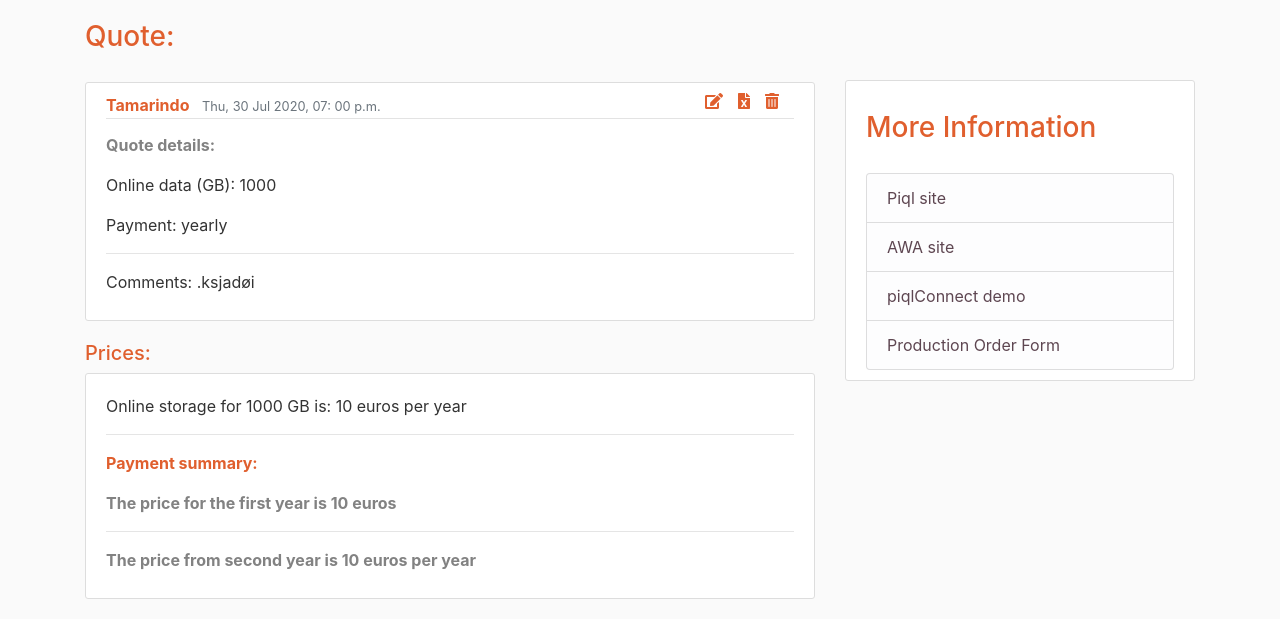
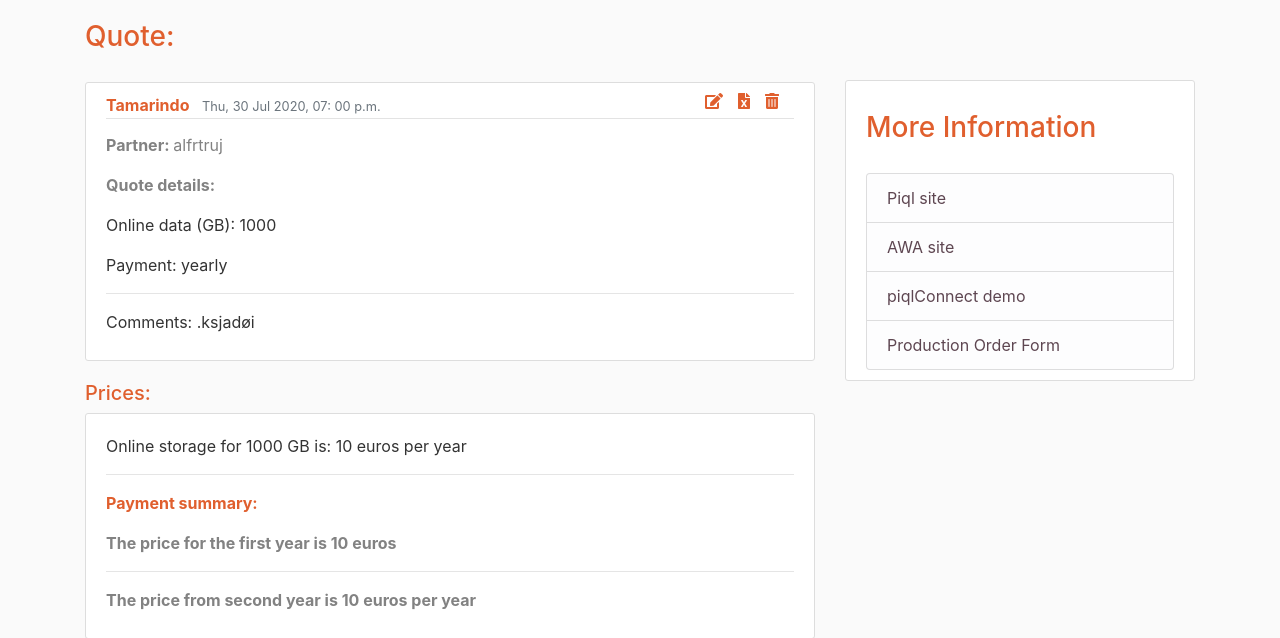
Before and after one commit to alfrtruj-p/calculator, a Django app: template calc/templates/calc/data_order.html in a window 1280 px wide. Shown: the part 190-828 px from the top of the page. Before the commit the page ends 789 px from the top, so only its background shows below. Run offline with Django 3.2, Linux system fonts and the light colour scheme; a user stored in the database is signed in; data comes from the database, SQL or seed files in the repository; both versions use the stored data as it was after the commit; the template is opened without the code that fills it: values that come from a table or form of the project are taken from there, most other values are stand-ins (such as "Sample title", 1, 10 or a date in 2020); parts of the project's set-up code (start-up, migrations or seed data) failed here and were passed over; some libraries are stand-ins or nearby versions.

Commit message:
add partner name to the order form

```diff
--- a/calc/order.py
+++ b/calc/order.py
@@ -23,7 +23,7 @@ def clean(sheet):  # clear previous values in the excel sheet
     sheet['E27'] = None
 
 
-def print_order(created, customer, comments, offline, visual, layout, online_data, payment,
+def print_order(created, partner, customer, comments, offline, visual, layout, online_data, payment,
           awa, entity, storage, reel, prof, days, piqlreader, qty, service, total, total_2):
     # populate the excel order form with the quantities and prices
 
@@ -50,6 +50,7 @@ def print_order(created, customer, comments, offline, visual, layout, online_dat
     platinum = pr.price(table, 'piqlReader_platinum_service')
 
     sh['G4'] = created
+    sh['G5'] = partner
     sh['G7'] = customer
     sh['F10'] = comments
 
--- a/calc/templates/calc/data_order.html
+++ b/calc/templates/calc/data_order.html
@@ -19,7 +19,10 @@
                 <a href="{% url 'data_edit' pk=quote.pk %}"><i class="fas fa-edit"></i></a>
             </div>
             <div class="my_quote">
-                <p style="color: #828282"><strong>Quote details:</strong></p>
+                {% if request.user.is_superuser %}
+                    <p style="color: #828282"><strong>Partner: </strong>{{ quote.partner_name }}</p>
+                {% endif %}
+                    <p style="color: #828282"><strong>Quote details:</strong></p>
 
                 {% if quote.offline_data or quote.pages %}
                     <p>Type of offline preservation: {{ quote.type }}</p>
@@ -74,7 +77,11 @@
 
           <div class="media-body">
             <div class=" result">
+
             {% if quote.payment == 'only_piqlfilm' %}
+                {% if quote.offline_data == 0 and quote.pages == 0 and quote.online_data == 0 %}
+                <p style="color: #828282"><strong>You missed online data or offline data. Please add the amount</strong></p>
+            {% else %}
                 {% if quote.online_data == 0 %}
                     <p>Offline storage for {{ quote.offline_data }} GB and {{ quote.pages }} pages is: {{ price }} euros</p>
                     <p>piqlFilms: {{ reel }} reels</p>
@@ -119,6 +126,7 @@
                 {% else %}
                     <p style="color: #828282"><strong>Incorrect "online payment", please select "Yearly" or "Monthly"</strong></p>
                 {% endif %}
+            {% endif %}
 
             {% elif quote.payment == 'yearly' %}
                 {% if quote.offline_data or quote.pages %}
--- a/calc/views.py
+++ b/calc/views.py
@@ -48,6 +48,7 @@ def data_quote(request, pk):
 @login_required
 def data_order(request, pk):
     quote = get_object_or_404(Input, pk=pk)
+    partner = str(request.user)
     price, online, offline = ca.piql_prices(quote.type, quote.offline_data, quote.online_data, quote.pages,
                                             quote.layout, quote.payment)
 
@@ -61,7 +62,7 @@ def data_order(request, pk):
     first_year_price = price + awa_price + price_piqlreader + price_prof_serv
     second_year_price = online + support
 
-    order_form = order.print_order(quote.created_date, quote.customer_name, quote.comment, quote.offline_data,
+    order_form = order.print_order(quote.created_date, partner, quote.customer_name, quote.comment, quote.offline_data,
                                         quote.pages, quote.layout, quote.online_data, quote.payment, quote.awa,
                                         quote.awa_contribution, quote.awa_storage, reel, quote.consultancy, quote.days,
                                         quote.piqlreader, quote.quantity, quote.service, first_year_price,
```
Also changed, not shown: db.sqlite3, 1 other file.
